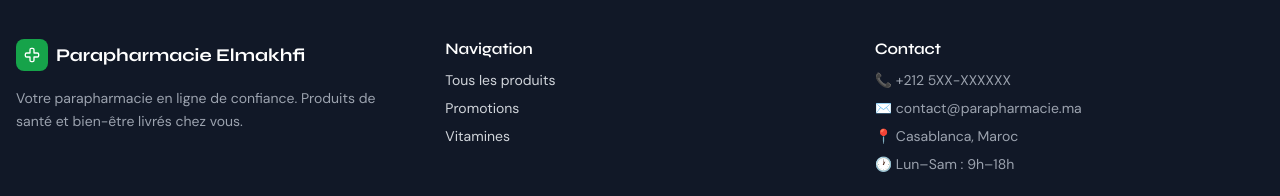
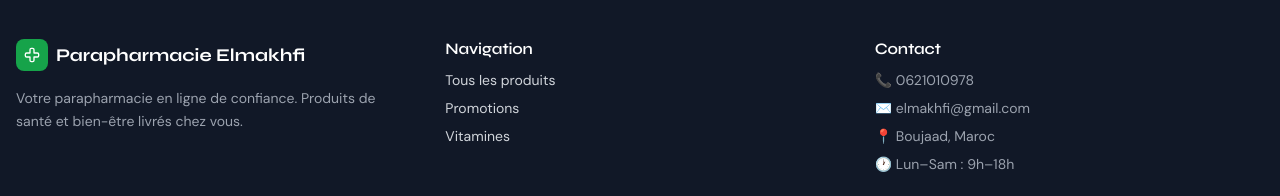
Before and after one commit to Blaze-73/parapharmacy-frontend, a React (Vite) app: page / in a window 1280 px wide. Shown: the part 6433-6629 px from the top of the page. Built offline with nearby package versions, Linux system fonts and the light colour scheme.

Commit message:
optimisation newer

```diff
--- a/src/api/mockData.js
+++ b/src/api/mockData.js
@@ -1,4 +1,8 @@
 import dataFichier from '../data/produits.json'
+import { SITE } from '../config.js'
+
+const ADMIN_EMAIL = SITE.contact.email
+const ADMIN_TEL = SITE.contact.telephoneIntl
 
 const CATEGORIES = [
   { id: 1, nom: 'Soins du visage', slug: 'soins-visage', icone: '🧴' },
@@ -97,14 +101,14 @@ const COMMANDES = [
   { id: 1, numero: 'CMD-202512-0001', user_id: 2, user: { id: 2, nom: 'Fatima Benali', email: 'fatima@test.ma', telephone: '+212 6XX-XXXXXX' }, statut: 'livree', total: 430, sous_total: 400, frais_livraison: 30, adresse_livraison: '12 Rue Ibn Sina', ville: 'Casablanca', code_postal: '20000', paiement: 'livraison', notes: '', items: [{ produit_id: 1, nom: 'Sérum Hydratant Acide Hyaluronique', prix_effectif: 285, quantite: 1 }, { produit_id: 4, nom: 'Contour des Yeux Anti-Âge', prix_effectif: 232, quantite: 1 }], created_at: '2025-12-05T14:30:00Z' },
   { id: 2, numero: 'CMD-202512-0002', user_id: 2, user: { id: 2, nom: 'Fatima Benali', email: 'fatima@test.ma', telephone: '+212 6XX-XXXXXX' }, statut: 'expediee', total: 585, sous_total: 585, frais_livraison: 0, adresse_livraison: '12 Rue Ibn Sina', ville: 'Casablanca', code_postal: '20000', paiement: 'carte', notes: 'Appeler avant livraison', items: [{ produit_id: 5, nom: 'Complexe Multivitaminé Énergie', prix_effectif: 215, quantite: 1 }, { produit_id: 9, nom: 'Lait Hydratant Bébé', prix_effectif: 165, quantite: 1 }, { produit_id: 16, nom: 'Protection Solaire SPF50+', prix_effectif: 225, quantite: 1 }], created_at: '2025-12-12T10:15:00Z' },
   { id: 3, numero: 'CMD-202512-0003', user_id: 2, user: { id: 2, nom: 'Fatima Benali', email: 'fatima@test.ma', telephone: '+212 6XX-XXXXXX' }, statut: 'confirmee', total: 260, sous_total: 260, frais_livraison: 0, adresse_livraison: '12 Rue Ibn Sina', ville: 'Casablanca', code_postal: '20000', paiement: 'livraison', notes: '', items: [{ produit_id: 13, nom: 'Masque Capillaire Réparateur', prix_effectif: 295, quantite: 1 }], created_at: '2025-12-18T16:45:00Z' },
-  { id: 4, numero: 'CMD-202512-0004', user_id: 1, user: { id: 1, nom: "Admin Elmakhfi", email: 'admin@parapharmacie.ma', telephone: '+212 5XX-XXXXXX' }, statut: 'en_attente', total: 450, sous_total: 420, frais_livraison: 30, adresse_livraison: 'Av. Mohammed V', ville: 'Rabat', code_postal: '10000', paiement: 'livraison', notes: 'Livrer entre 14h et 17h', items: [{ produit_id: 23, nom: 'Kit Premiers Soins Urgence', prix_effectif: 189, quantite: 1 }, { produit_id: 46, nom: 'Masques Chirurgicaux Lot 50', prix_effectif: 65, quantite: 2 }, { produit_id: 45, nom: 'Thermomètre Infrarouge', prix_effectif: 275, quantite: 1 }], created_at: '2025-12-20T09:00:00Z' },
+  { id: 4, numero: 'CMD-202512-0004', user_id: 1, user: { id: 1, nom: "Admin Elmakhfi", email: ADMIN_EMAIL, telephone: ADMIN_TEL }, statut: 'en_attente', total: 450, sous_total: 420, frais_livraison: 30, adresse_livraison: 'Av. Mohammed V', ville: 'Rabat', code_postal: '10000', paiement: 'livraison', notes: 'Livrer entre 14h et 17h', items: [{ produit_id: 23, nom: 'Kit Premiers Soins Urgence', prix_effectif: 189, quantite: 1 }, { produit_id: 46, nom: 'Masques Chirurgicaux Lot 50', prix_effectif: 65, quantite: 2 }, { produit_id: 45, nom: 'Thermomètre Infrarouge', prix_effectif: 275, quantite: 1 }], created_at: '2025-12-20T09:00:00Z' },
   { id: 5, numero: 'CMD-202512-0005', user_id: 3, user: { id: 3, nom: 'Youssef El Amrani', email: 'youssef@test.ma', telephone: '+212 7XX-XXXXXX' }, statut: 'annulee', total: 195, sous_total: 195, frais_livraison: 0, adresse_livraison: '23 Rue des Orangers', ville: 'Marrakech', code_postal: '40000', paiement: 'carte', notes: '', items: [{ produit_id: 2, nom: 'Crème Riche Visage Nourrissante', prix_effectif: 245, quantite: 1 }], created_at: '2025-12-15T11:20:00Z' },
   { id: 6, numero: 'CMD-202601-0006', user_id: 2, user: { id: 2, nom: 'Fatima Benali', email: 'fatima@test.ma', telephone: '+212 6XX-XXXXXX' }, statut: 'en_attente', total: 620, sous_total: 620, frais_livraison: 0, adresse_livraison: '12 Rue Ibn Sina', ville: 'Casablanca', code_postal: '20000', paiement: 'livraison', notes: '', items: [{ produit_id: 7, nom: 'Magnésium Marin + Vitamine B6', prix_effectif: 142, quantite: 1 }, { produit_id: 22, nom: 'Collagène Marin Pur', prix_effectif: 350, quantite: 1 }, { produit_id: 5, nom: 'Complexe Multivitaminé Énergie', prix_effectif: 215, quantite: 1 }], created_at: '2026-01-10T09:30:00Z' },
   { id: 7, numero: 'CMD-202601-0007', user_id: 4, user: { id: 4, nom: 'Salma El Idrissi', email: 'salma@test.ma', telephone: '+212 6XX-XXXXXX' }, statut: 'confirmee', total: 330, sous_total: 300, frais_livraison: 30, adresse_livraison: '7 Rue Hassan II', ville: 'Fès', code_postal: '30000', paiement: 'carte', notes: 'Code d\'accès: 1234', items: [{ produit_id: 28, nom: 'Probiotiques Flore Intestinale', prix_effectif: 242, quantite: 1 }, { produit_id: 20, nom: 'Savon Surgras Naturel', prix_effectif: 65, quantite: 1 }], created_at: '2026-01-08T15:00:00Z' },
 ]
 
 const UTILISATEURS = [
-  { id: 1, nom: "Admin Elmakhfi", email: 'admin@parapharmacie.ma', telephone: '+212 5XX-XXXXXX', role: 'admin', commandes_count: 1, created_at: '2025-01-01T00:00:00Z' },
+  { id: 1, nom: "Admin Elmakhfi", email: ADMIN_EMAIL, telephone: ADMIN_TEL, role: 'admin', commandes_count: 1, created_at: '2025-01-01T00:00:00Z' },
   { id: 2, nom: 'Fatima Benali', email: 'fatima@test.ma', telephone: '+212 6XX-XXXXXX', role: 'client', commandes_count: 4, created_at: '2025-06-15T00:00:00Z' },
   { id: 3, nom: 'Youssef El Amrani', email: 'youssef@test.ma', telephone: '+212 7XX-XXXXXX', role: 'client', commandes_count: 1, created_at: '2025-09-20T00:00:00Z' },
   { id: 4, nom: 'Salma El Idrissi', email: 'salma@test.ma', telephone: '+212 6XX-XXXXXX', role: 'client', commandes_count: 1, created_at: '2025-11-01T00:00:00Z' },
@@ -419,7 +423,7 @@ export function creerCommande(payload) {
   }, 0)
   const frais = total > 0 && total < 300 ? 30 : 0
   const telephone = payload.telephone || ''
-  const user = payload.user || { id: 1, nom: "Admin Elmakhfi", email: 'admin@parapharmacie.ma', telephone }
+  const user = payload.user || { id: 1, nom: "Admin Elmakhfi", email: ADMIN_EMAIL, telephone }
   const commande = {
     id, numero,
     user_id: payload.user_id ?? 1,
--- a/src/components/layout/Layout.jsx
+++ b/src/components/layout/Layout.jsx
@@ -4,6 +4,7 @@ import { motion, AnimatePresence } from 'framer-motion'
 import { ShoppingCart, Menu, X, ChevronDown, LogOut, Package, Search, Heart, Cross } from 'lucide-react'
 import { useAuth, usePanier, useWishlist } from '../../store/index.js'
 import { authApi, produitsApi } from '../../api/index.js'
+import { SITE } from '../../config.js'
 import PanierDrawer from '../cart/PanierDrawer.jsx'
 import CategoryIcon from '../CategoryIcon.jsx'
 import toast from 'react-hot-toast'
@@ -414,10 +415,10 @@ export default function Layout() {
             <div>
               <h4 className="text-white font-semibold mb-3" style={{ fontFamily: 'Syne' }}>Contact</h4>
               <ul className="space-y-2 text-sm text-gray-400">
-                <li>📞 +212 5XX-XXXXXX</li>
-                <li>✉️ contact@parapharmacie.ma</li>
-                <li>📍 Casablanca, Maroc</li>
-                <li>🕐 Lun–Sam : 9h–18h</li>
+                <li>📞 {SITE.contact.telephone}</li>
+                <li>✉️ {SITE.contact.email}</li>
+                <li>📍 {SITE.contact.adresse}</li>
+                <li>🕐 {SITE.contact.horaires}</li>
               </ul>
             </div>
           </div>
--- /dev/null
+++ b/src/config.js
@@ -0,0 +1,13 @@
+export const SITE = {
+  nom: 'Parapharmacie Elmakhfi',
+  domaine: typeof window !== 'undefined' ? window.location.origin : 'https://parapharmacyy.vercel.app',
+  contact: {
+    telephone: '0621010978',
+    telephoneIntl: '+212621010978',
+    email: 'elmakhfi@gmail.com',
+    adresse: 'Boujaad, Maroc',
+    horaires: 'Lun–Sam : 9h–18h',
+  },
+  fraisLivraisonGratuite: 300,
+  fraisLivraison: 30,
+}
--- a/src/data/produits.json
+++ b/src/data/produits.json
@@ -1562,8 +1562,8 @@
       "user": {
         "id": 1,
         "nom": "Admin Elmakhfi",
-        "email": "admin@parapharmacie.ma",
-        "telephone": "+212 5XX-XXXXXX"
+        "email": "elmakhfi@gmail.com",
+        "telephone": "+212621010978"
       },
       "statut": "en_attente",
       "total": 450,
@@ -1828,8 +1828,8 @@
     {
       "id": 1,
       "nom": "Admin Elmakhfi",
-      "email": "admin@parapharmacie.ma",
-      "telephone": "+212 5XX-XXXXXX",
+      "email": "elmakhfi@gmail.com",
+      "telephone": "+212621010978",
       "role": "admin",
       "commandes_count": 1,
       "created_at": "2025-01-01T00:00:00Z"
--- a/src/hooks/usePageMeta.js
+++ b/src/hooks/usePageMeta.js
@@ -1,7 +1,8 @@
 import { useEffect } from 'react'
+import { SITE } from '../config.js'
 
-const BASE = 'https://parapharmacyy.vercel.app'
-const SITE = 'Parapharmacie Elmakhfi'
+const BASE = SITE.domaine
+const SITE_NAME = SITE.nom
 const DEFAULT_DESC =
   "Achetez en ligne vos produits de parapharmacie au Maroc : soins visage, vitamines, bébé & maman, solaires et plus. Livraison 24–48h, gratuite dès 300 MAD."
 const DEFAULT_IMG =
@@ -25,7 +26,7 @@ export default function usePageMeta({
   noindex = false,
 }) {
   useEffect(() => {
-    const fullTitle = title ? `${title} | ${SITE}` : SITE
+    const fullTitle = title ? `${title} | ${SITE_NAME}` : SITE_NAME
     const url = `${BASE}${path === '/' ? '/' : path.replace(/\/+$/, '')}`
     const desc = description || DEFAULT_DESC
     const img = image.startsWith('/') ? BASE + image : image
--- a/vite.config.js
+++ b/vite.config.js
@@ -19,9 +19,5 @@ export default defineConfig({
   server: {
     port: 5173,
     host: true,
-    proxy: {
-      '/api': { target: 'http://127.0.0.1:8000', changeOrigin: true, secure: false },
-      '/storage': { target: 'http://127.0.0.1:8000', changeOrigin: true, secure: false },
-    },
   },
 })
```
